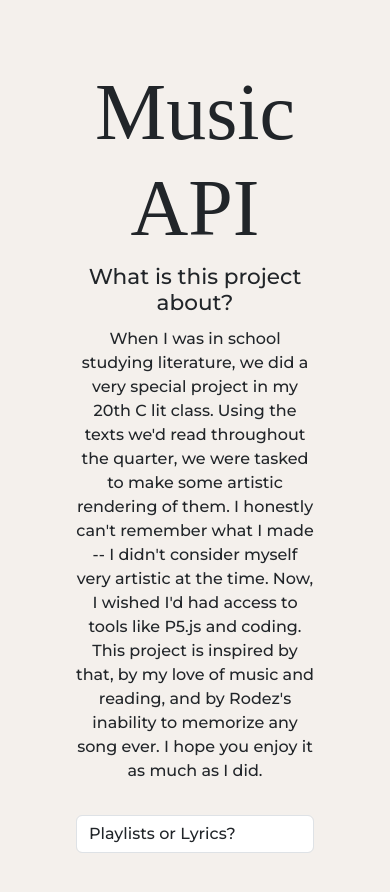
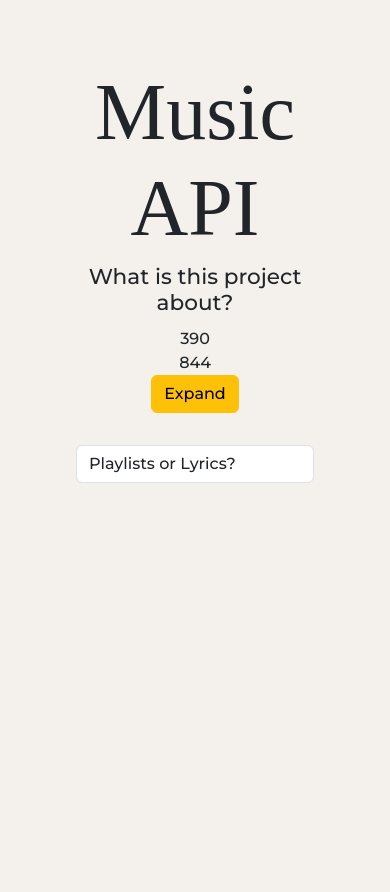
Before and after one commit to morghan102/music-api, a React (Create React App) app: page / in a window 390 px wide. Shown: the top 892 px of the page. After the commit the page ends 844 px from the top, so only its background shows below. Built offline with nearby package versions, Linux system fonts and the light colour scheme; a web font is replaced by a local one; what react-plotly.js would draw is missing.

Commit message:
textshuffle mostly responsive

```diff
--- a/src/App.js
+++ b/src/App.js
@@ -29,9 +29,14 @@ export default function App() {
   const [isLoading, setIsLoading] = useState(false);
   const [copyright, setCopyright] = useState('');
   const [open, setOpen] = useState(false);
-  const [width, setWidth] = useState();
-  const [height, setHeight] = useState(); //using those 2 vals?
+  const [width, setWidth] = useState(window.innerWidth);
+  const [height, setHeight] = useState(window.innerHeight); //using those 2 vals?
   const [alreadyFetchedSpotify, setAlreadyFetchedSpotify] = useState({});
+
+
+  const handleResize = e => setWidth(window.innerWidth);
+  useEffect(() => window.addEventListener('resize', handleResize));
+
 
   const dispatchSongEvent = (actionType, payload) => {
     switch (actionType) {
@@ -197,7 +202,8 @@ export default function App() {
     return (
       <Container className="explanContainer">
         <h4 className="explanHeader">What is this project about?</h4>
-        {width}
+        {width}<br/>
+        {height}
         {width <= 768 ? <Container>
           <Button
             className='btn-warning'
--- a/src/sketches/Anagram.js
+++ b/src/sketches/Anagram.js
@@ -62,8 +62,8 @@ export default function Anagram() {
         // keep in mind, `p5` can be `undefined`
         // so check it before using
         if (p5) {
-            p5.resizeCanvas(window.innerWidth/3, window.innerHeight/1.5);
-// this only works sometimes? im confused
+            p5.resizeCanvas(window.innerWidth / 3, window.innerHeight / 1.5);
+            // this only works sometimes? im confused
         }
     }
 
--- a/src/sketches/TextShuffle.js
+++ b/src/sketches/TextShuffle.js
@@ -1,4 +1,4 @@
-import React, { useContext } from 'react';
+import React, { useContext, useEffect, useState } from 'react';
 import Sketch from "react-p5";
 import { AppContext } from '../context';
 
@@ -6,22 +6,38 @@ export default function TextShuffle() {
     const { lyrics } = useContext(AppContext);
     const lyricsInLines = lyrics.split(/[\r\n]+/);
 
+    // this is how i resize the canvas
+    const [p5, setP5] = useState();
+    let width = window.innerWidth, height = window.innerHeight;
+    useEffect(() => {
+        window.addEventListener("resize", windowResized);
+        return () => window.removeEventListener("resize", windowResized);
+    }, []);
+    function windowResized() {
+        if (p5) {
+            p5.resizeCanvas(width / 3, height / 1.5);
+        }
+    }
+
     const setup = (p5, canvasParentRef) => {
-        p5.createCanvas(500, 600).parent(canvasParentRef);
+        setP5(p5)
+        p5.createCanvas(width / 3.5, height / 1.6).parent(canvasParentRef);
     };
 
     const draw = (p5) => {
         p5.background(50);
-        p5.textSize(16);
+        p5.textSize(15);
 
         for (let i = 0; i < lyricsInLines.length; i++) {
             p5.fill(128 + (i * 10))
-            p5.text(lyricsInLines[i], 50, 50 + i * 20)
+            p5.text(lyricsInLines[i], 10, height / 22 + i * 25) //22 is about 50px from ea other/the top (at fullscreen), 25 allows enough space between ea other
         }
     };
-    function mousePressed(p5, event) {
+    function mousePressed(p5) {
         p5.shuffle(lyricsInLines, true);
     }
+
+
 
     return (
         <div>
@@ -29,4 +45,4 @@ export default function TextShuffle() {
             <p className="lyrics">{lyrics}</p>
         </div>
     );
-};
+};//cant get the height to resize. It remains the same even if window is resized. scrollbar appears.
```
